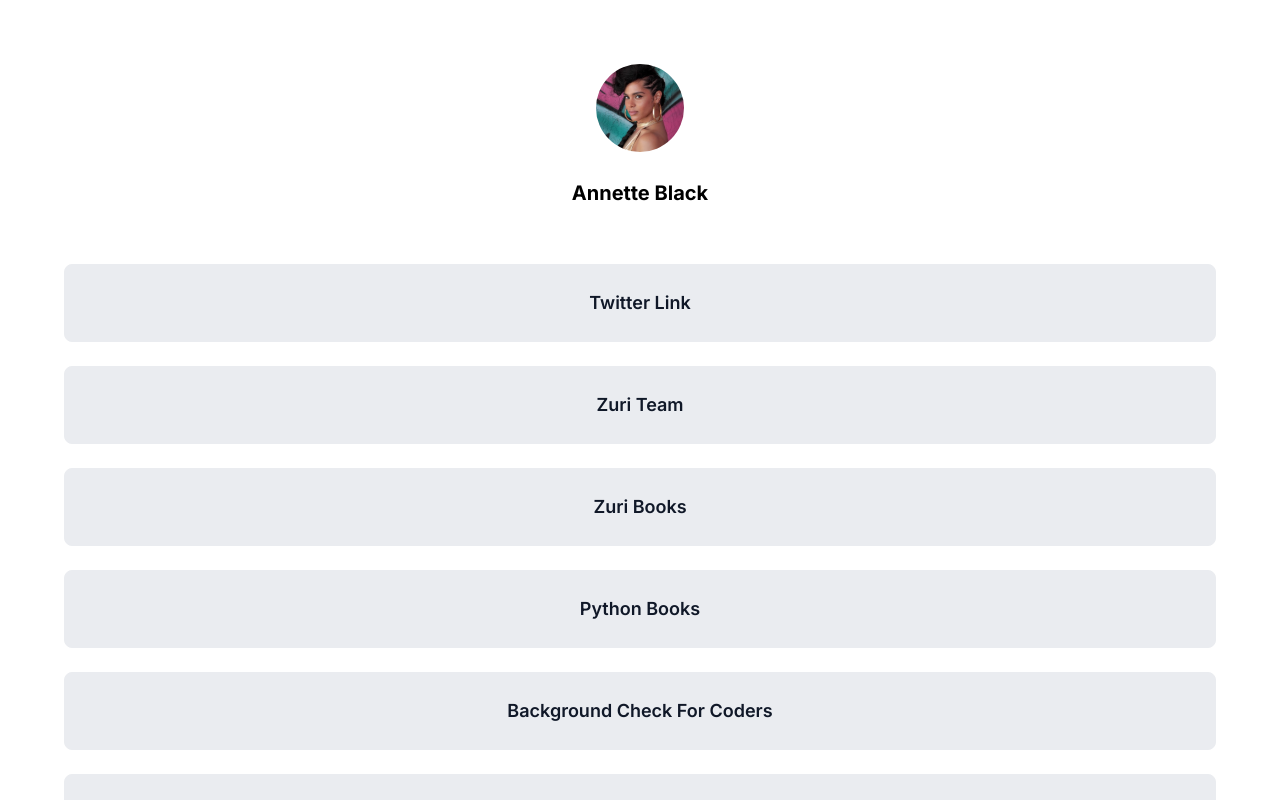
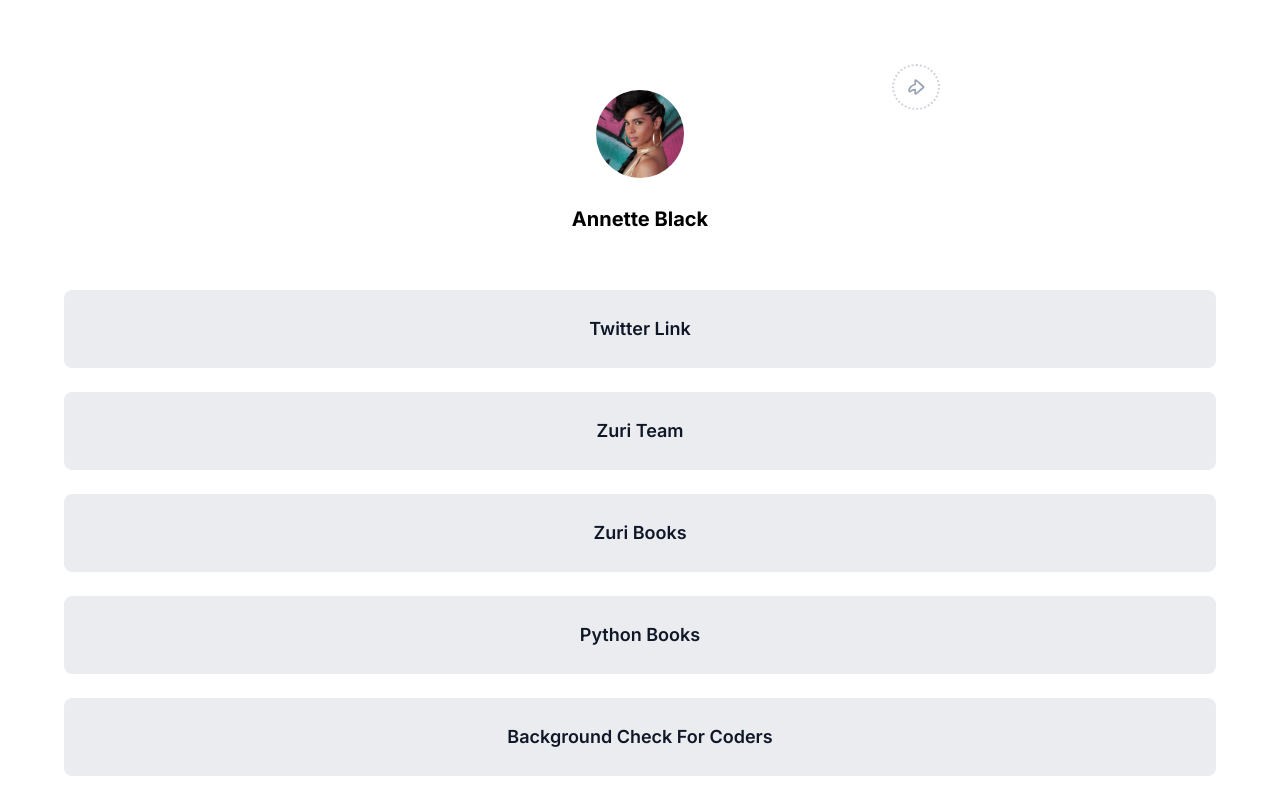
Before and after one commit to godwinopara/linktree, a React (Create React App) app: page / in a window 1280 px wide. Shown: the top 800 px of the page. Built offline with nearby package versions, Linux system fonts and the light colour scheme.

Commit message:
styled share link

```diff
--- a/src/components/Profile/index.js
+++ b/src/components/Profile/index.js
@@ -1,9 +1,18 @@
 import profileImg from "../../images/profile__img.svg";
 import "./profile.css";
+import shareBtn from "../../images/share.svg";
 
 const Profile = () => {
   return (
     <section className="profile">
+      <div className="share_btn">
+        {/* Tool Tip */}
+        <div className="tooltip">
+          <span className="tooltip-txt">Share Link</span>
+        </div>
+        {/*  */}
+        <img src={shareBtn} alt="share icon" />
+      </div>
       <div className="profile-img">
         <img src={profileImg} alt="" />
       </div>
--- a/src/components/Profile/profile.css
+++ b/src/components/Profile/profile.css
@@ -17,6 +17,71 @@
 img {
     max-width: 100%;
     height: 100%;
+}
+
+.share_btn {
+    display: flex;
+    justify-content: flex-end;
+    width: 600px;
+    margin: auto;
+    position: relative;
+
+}
+
+
+
+.share_btn img {
+    border: 2px dotted #D0D5DD;
+    padding: 12.99px;
+    border-radius: 100%;
+    margin-bottom: -20px;
+    cursor: pointer;
+}
+
+.share_btn img:hover {
+    background-color: #D0D5DD;
+}
+
+.tooltip {
+    position: relative;
+}
+
+.tooltip .tooltip-txt {
+    position: absolute;
+    background-color: #101828;
+    color: white;
+    text-align: center;
+    padding: 8px 12px;
+    border-radius: 8px;
+    font-weight: 600;
+    font-size: 12px;
+    line-height: 18px;
+    width: 85px;
+    height: 34px;
+    margin-left: -100px;
+    margin-top: 5px;
+    z-index: 1;
+    opacity: 0;
+    transition: all 0.3s ease-in-out;
+    cursor: pointer;
+}
+
+.tooltip .tooltip-txt::after {
+    content: " ";
+    position: absolute;
+    top: 50%;
+    left: 100%;
+    /* To the right of the tooltip */
+    margin-top: -5px;
+    border-width: 5px;
+    border-style: solid;
+    border-color: transparent transparent transparent black;
+
+}
+
+.share_btn:hover .tooltip-txt {
+    opacity: 1;
+    transition: all 0.5s ease-in-out;
 }
 
 .profile-img {
```
Also changed, not shown: src/images/share.svg (added).
